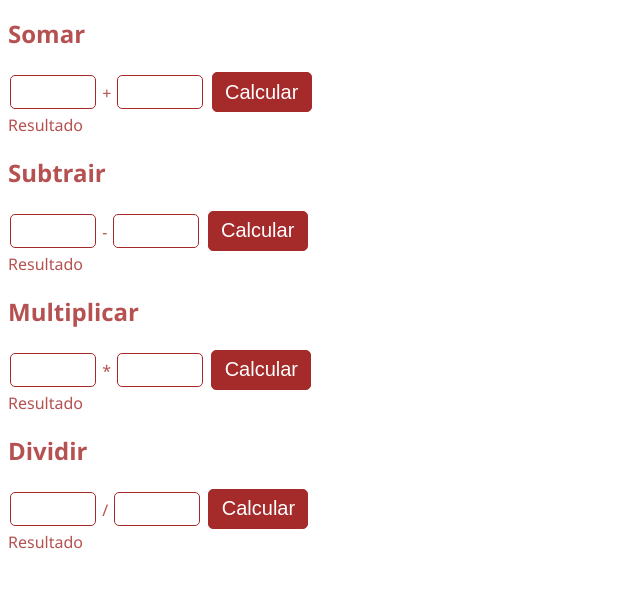
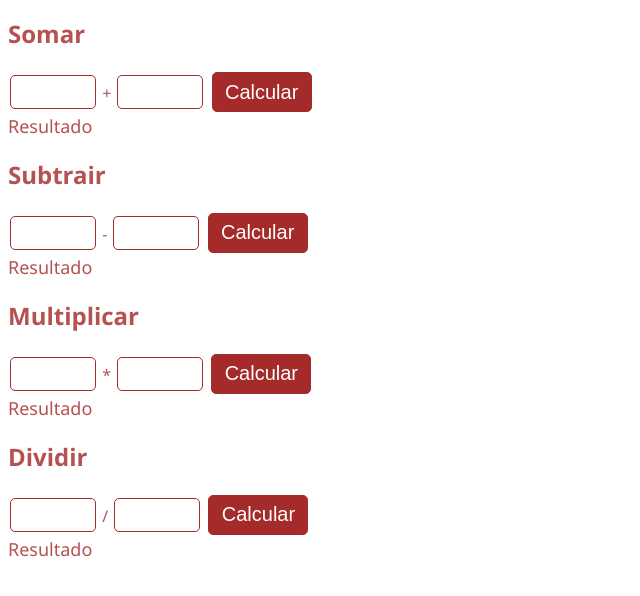
Before and after one commit to IgorFreitasRocha/pratica_javascript, a plain HTML site: page CursoJS/Exercicios/Calculadora/index.html in a window 1280 px wide. Shown: the part 64-660 px from the top of the page, without its empty margins (0-640 px from the left). Drawn offline with Linux system fonts and the light colour scheme.

Commit message:
update css

```diff
--- a/CursoJS/Exercicios/Calculadora/style.css
+++ b/CursoJS/Exercicios/Calculadora/style.css
@@ -42,3 +42,27 @@ h1{
     font-weight: bold;
     color: rgb(165, 42, 42);
 }
+
+#resultadoSoma{
+    font-size: 18px;
+    text-align: left;
+    border-radius: 5px;
+}
+
+#resultadoSub{
+    font-size: 18px;
+    text-align: left;
+    border-radius: 5px;
+}
+
+#resultadoMult{
+    font-size: 18px;
+    text-align: left;
+    border-radius: 5px;
+}
+
+#resultadoDiv{
+    font-size: 18px;
+    text-align: left;
+    border-radius: 5px;
+}
```
